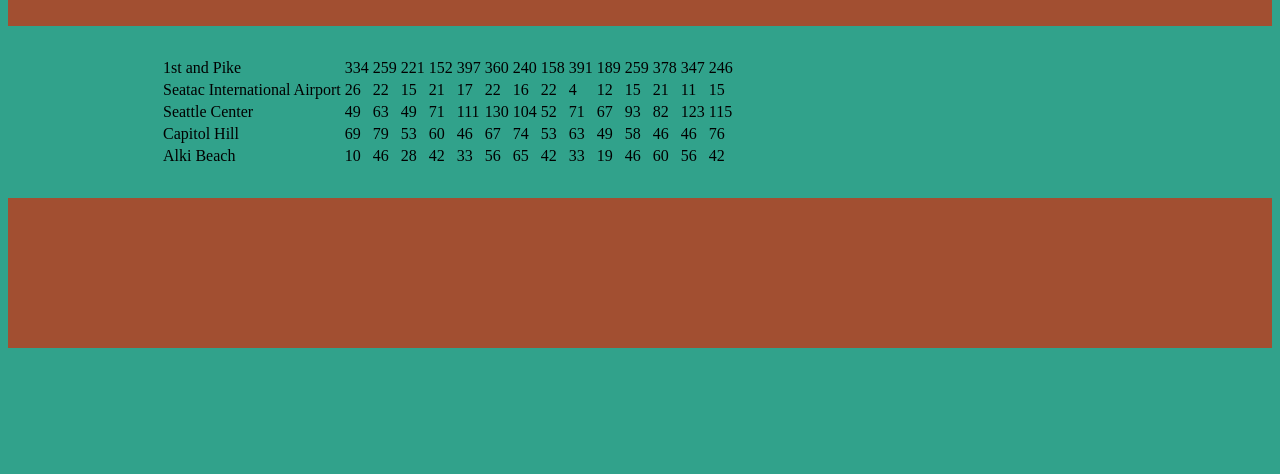
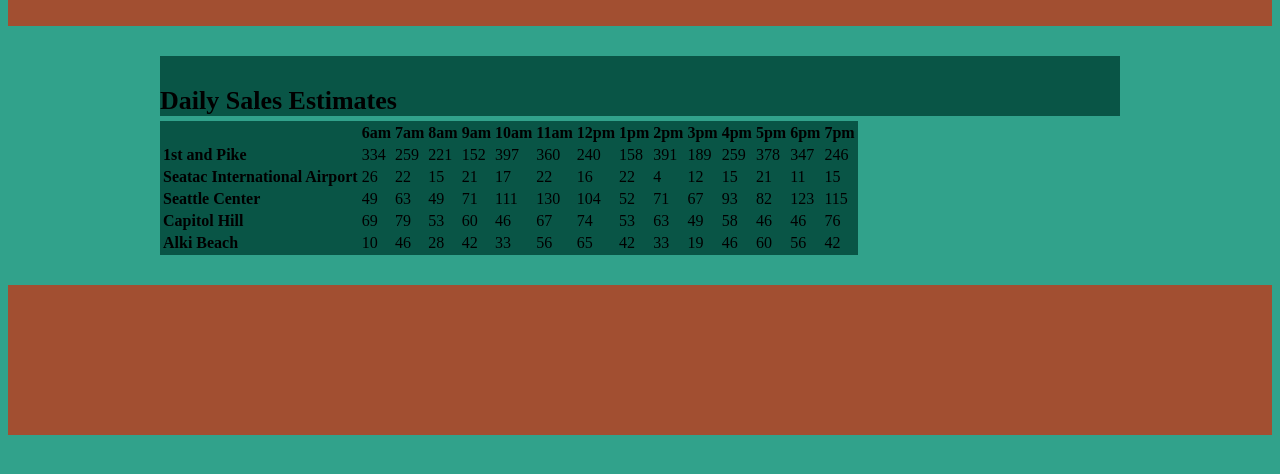
Before and after one commit to warlordlizard/cookie-stand, a plain HTML site: page sales.html in a window 1280 px wide. Shown: the part 90-564 px from the top of the page. Drawn offline with Linux system fonts and the light colour scheme.

Commit message:
table has headers

```diff
--- a/sales.html
+++ b/sales.html
@@ -32,7 +32,8 @@
     <!-- <img class="featured-banner" src="http://placehold.it/480x400"> -->
 
     <section>
-      <table id="store-sales"></table>
+      <h2>Daily Sales Estimates</h2>
+      <table id="store-sales" class="table"></table>
       <!-- <h2>featured heading</h2>
       <p class="text">Lorem ipsum dolor sit amet consectetur adipisicing elit. Voluptates inventore illum labore veritatis aut culpa tempore doloribus corrupti quibusdam reiciendis quidem quas, cum fugiat distinctio? Repellendus esse ea corrupti sapiente</p> -->
       <!-- <button>call to action</button> -->
--- a/sales.js
+++ b/sales.js
@@ -43,8 +43,9 @@ Store.prototype.calcCookiesEachHr= function(){
 Store.prototype.render = function() {
    var trEl = document.createElement('tr');
    var tdEl = document.createElement('td');
-   tdEl.textContent = this.name;
-   trEl.appendChild(tdEl);
+   var thEl = document.createElement('th');
+   thEl.textContent = this.name;
+   trEl.appendChild(thEl);
 
    for (var i = 0; i < this.cookiesEachHr.length; i++) {
      tdEl = document.createElement('td');
@@ -60,12 +61,24 @@ new Store('Seattle Center', 11, 38, 3.7);
 new Store('Capitol Hill', 20, 38, 2.3);
 new Store('Alki Beach', 2, 16, 4.6);
 
-
+function renderHeaderRow() {
+  var trEl = document.createElement('tr');
+  var tdEl = document.createElement('td');
+  var thEl = document.createElement('th');
+  tdEl.textContent = '';
+  trEl.appendChild(tdEl);
+  for (var i = 0; i < hours.length; i++) {
+    thEl = document.createElement('th');
+    thEl.textContent = hours[i];
+    trEl.appendChild(thEl);
+  };
+  storeTable.appendChild(trEl);
+}
 
 function renderStoreRows(){
   for(var i = 0; i < allStores.length; i++){
     allStores[i].render();
   };
 }
-
+renderHeaderRow();
 renderStoreRows();
--- a/style.css
+++ b/style.css
@@ -92,3 +92,6 @@ footer {
 .table {
   background-color: #095546;
 }
+ th {
+   text-align: left;
+ }
```
